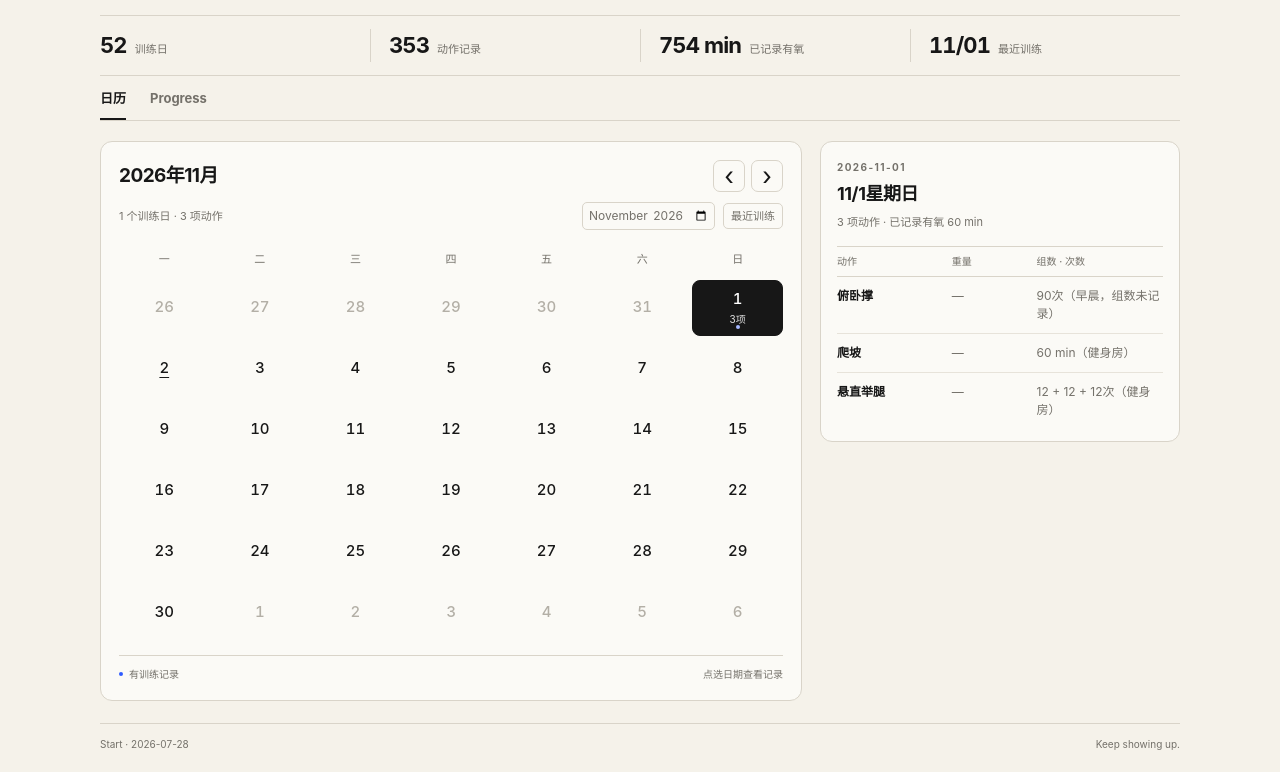
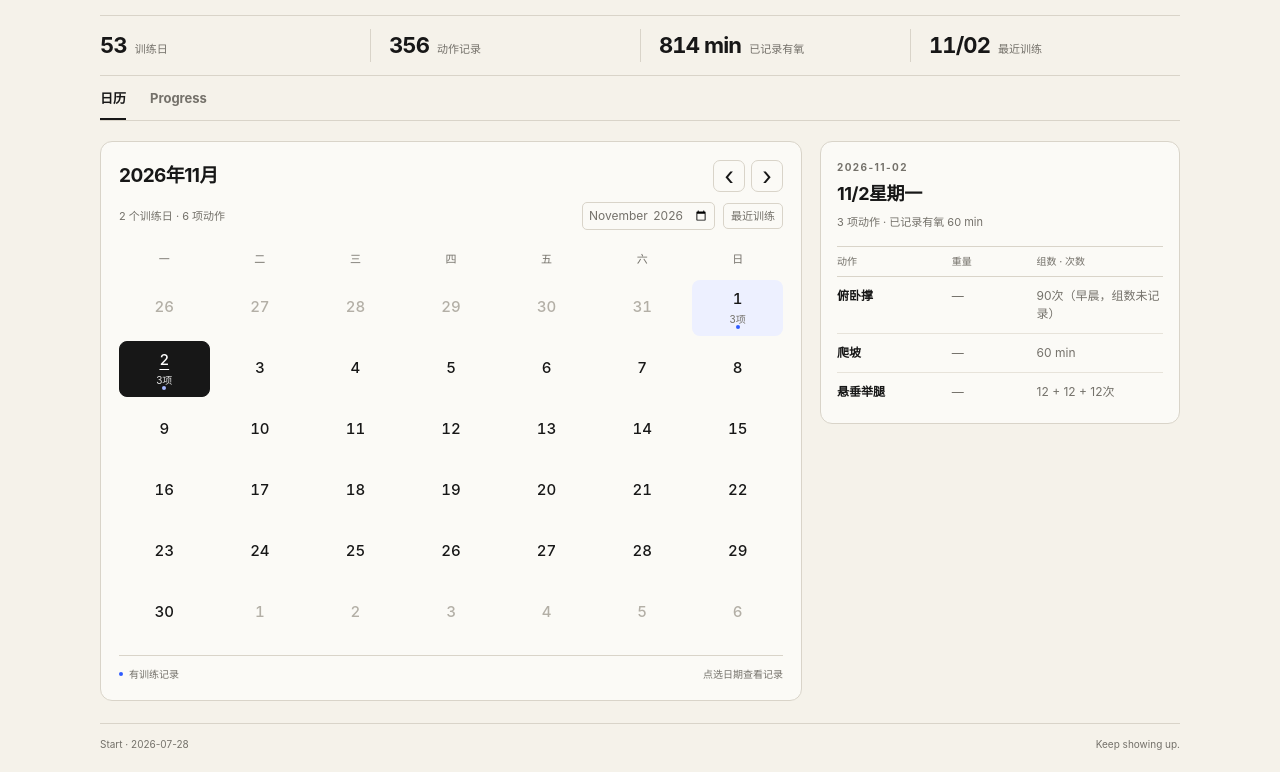
Before and after one commit to dengweizhang/train-log, a website: page index.html in a window 1280 px wide. Shown: the part 89-861 px from the top of the page. Drawn offline with Linux system fonts and the light colour scheme.

Commit message:
Load Nov 2 workout log

```diff
--- a/index.html
+++ b/index.html
@@ -72,6 +72,7 @@
   <script src="workouts-2026-10-22.js"></script>
   <script src="workouts-2026-10-24.js"></script>
   <script src="workouts-2026-11-01.js"></script>
+  <script src="workouts-2026-11-02.js"></script>
   <script src="app.js"></script>
 </body>
 </html>
```
